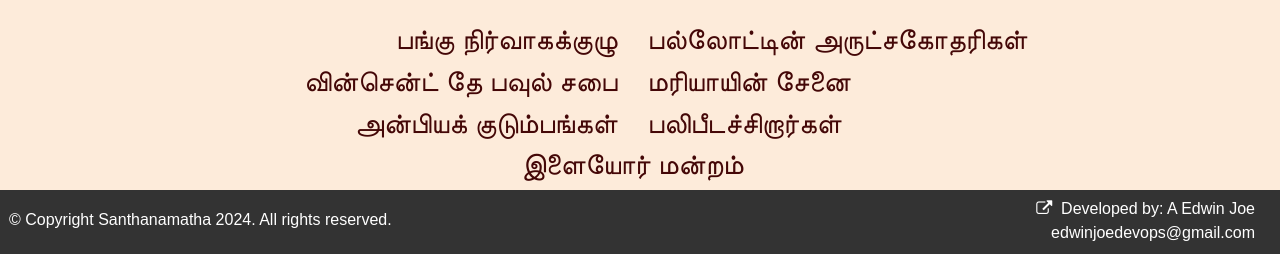
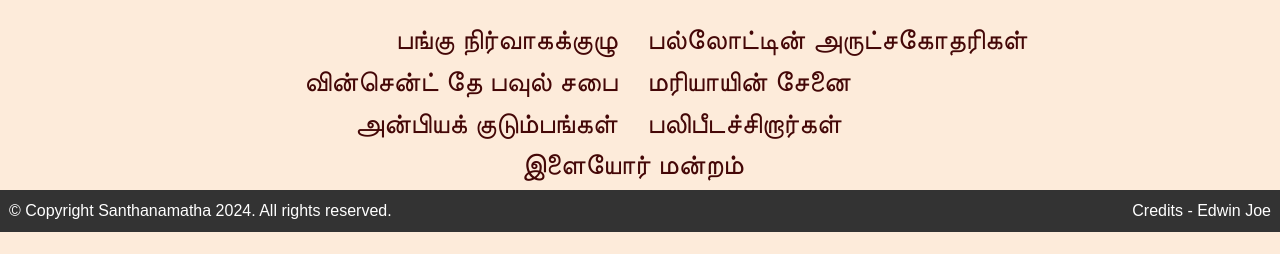
Before and after one commit to santhanamatha/santhanamatha_live, a Django app: page / in a window 1280 px wide. Shown: the part 2318-2572 px from the top of the page. After the commit the page ends 2550 px from the top, so only its background shows below. Run offline with Django 4.2, Linux system fonts and the light colour scheme; data that the repository does not hold is empty; some libraries are stand-ins or nearby versions; some web fonts are replaced.

Commit message:
footer changes

```diff
--- a/templates/index.html
+++ b/templates/index.html
@@ -213,12 +213,11 @@
                 </div>
             {% endblock %}
         </div>
-        <footer>
-            <div class="left">© Copyright Santhanamatha 2024. All rights reserved.</div>
-            <div class="right mr-3">
+        <footer style="display: flex; justify-content: space-between;">
+            <div>&copy; Copyright Santhanamatha 2024. All rights reserved.</div>
+            <div>
                 <a href="https://edwinjoe.onrender.com/" target="_blank" style="color: white;text-decoration: none;">
-                    <i class="fa fa-external-link" aria-hidden="true"></i>&nbsp;
-                    Developed by: A Edwin Joe <br> edwinjoedevops@gmail.com
+                    Credits - Edwin Joe
                 </a>
             </div>
         </footer>
```
